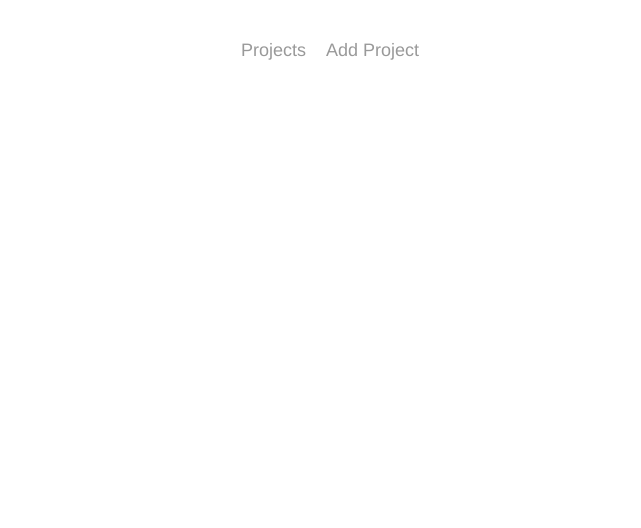
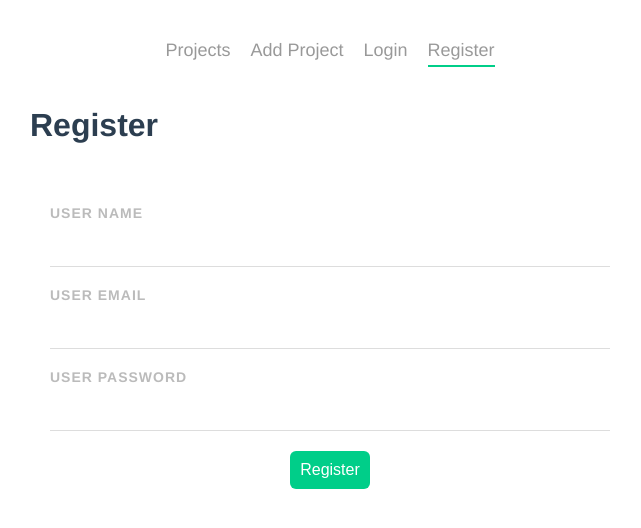
Before and after one commit to ChanHeinKyaw/project-planner, a Vue app: page /register in a window 1280 px wide. Before the commit this address had no page. Shown: the top 528 px of the page, without its empty margins (310-951 px from the left). Built offline with nearby package versions, Linux system fonts and the light colour scheme; what @meforma/vue-toaster, @vuepic/vue-datepicker would draw is missing.

Commit message:
update authentication

```diff
--- a/src/components/Navbar.vue
+++ b/src/components/Navbar.vue
@@ -2,13 +2,13 @@
   <nav class="main-nav">
     <router-link :to="{ name: 'home' }">Projects</router-link>
     <router-link :to="{ name: 'addProject' }">Add Project</router-link>
-    <!-- <router-link :to="{ name: 'userLogin' }" v-if="!$root.user"
+    <router-link :to="{ name: 'userLogin' }" v-if="!$root.user"
       >Login</router-link
     >
     <router-link :to="{ name: 'userRegister' }" v-if="!$root.user"
       >Register</router-link
     >
-    <span class="logout" @click="logout()" v-else>Logout</span> -->
+    <span class="logout" @click="logout()" v-else>Logout</span>
   </nav>
 </template>
 
--- a/src/config.js
+++ b/src/config.js
@@ -1 +1 @@
-export const api_url = "https://chanhein-001-site1.htempurl.com/api";
+export const api_url = "http://127.0.0.1:8000/api";
--- a/src/router/index.js
+++ b/src/router/index.js
@@ -2,63 +2,63 @@ import { createRouter, createWebHistory } from "vue-router";
 import HomeView from "../views/HomeView.vue";
 import AddProject from "../views/AddProject.vue";
 import EditProject from "../views/EditProject.vue";
-// import UserLogin from "@/views/auth/UserLogin.vue";
-// import UserRegister from "@/views/auth/UserRegister.vue";
+import UserLogin from "@/views/auth/UserLogin.vue";
+import UserRegister from "@/views/auth/UserRegister.vue";
 
-// const ifAuth = (to, from, next) => {
-//   const data = localStorage.getItem("auth");
-//   if (data) {
-//     return next({ name: "home" });
-//   }
-//   return next();
-// };
+const ifAuth = (to, from, next) => {
+  const data = localStorage.getItem("auth");
+  if (data) {
+    return next({ name: "home" });
+  }
+  return next();
+};
 
-// const ifNotAuth = (to, from, next) => {
-//   const data = localStorage.getItem("auth");
-//   if (!data) {
-//     window.toaster.info("You are not login user!", {
-//       position: "top-right",
-//       duration: 3000,
-//     });
-//     return next({
-//       name: "userLogin",
-//     });
-//   }
-//   return next();
-// };
+const ifNotAuth = (to, from, next) => {
+  const data = localStorage.getItem("auth");
+  if (!data) {
+    window.toaster.info("You are not login user!", {
+      position: "top-right",
+      duration: 3000,
+    });
+    return next({
+      name: "userLogin",
+    });
+  }
+  return next();
+};
 
 const routes = [
   {
     path: "/",
     name: "home",
     component: HomeView,
-    // beforeEnter: ifNotAuth,
+    beforeEnter: ifNotAuth,
   },
   {
     path: "/addProject",
     name: "addProject",
     component: AddProject,
-    // beforeEnter: ifNotAuth,
+    beforeEnter: ifNotAuth,
   },
-  // {
-  //   path: "/login",
-  //   name: "userLogin",
-  //   component: UserLogin,
-  //   beforeEnter: ifAuth,
-  //   props: true,
-  // },
-  // {
-  //   path: "/register",
-  //   name: "userRegister",
-  //   component: UserRegister,
-  //   beforeEnter: ifAuth,
-  // },
+  {
+    path: "/login",
+    name: "userLogin",
+    component: UserLogin,
+    beforeEnter: ifAuth,
+    props: true,
+  },
+  {
+    path: "/register",
+    name: "userRegister",
+    component: UserRegister,
+    beforeEnter: ifAuth,
+  },
   {
     path: "/editProject/:id",
     name: "editProject",
     component: EditProject,
     props: true,
-    // beforeEnter: ifNotAuth,
+    beforeEnter: ifNotAuth,
   },
 ];
 
```
